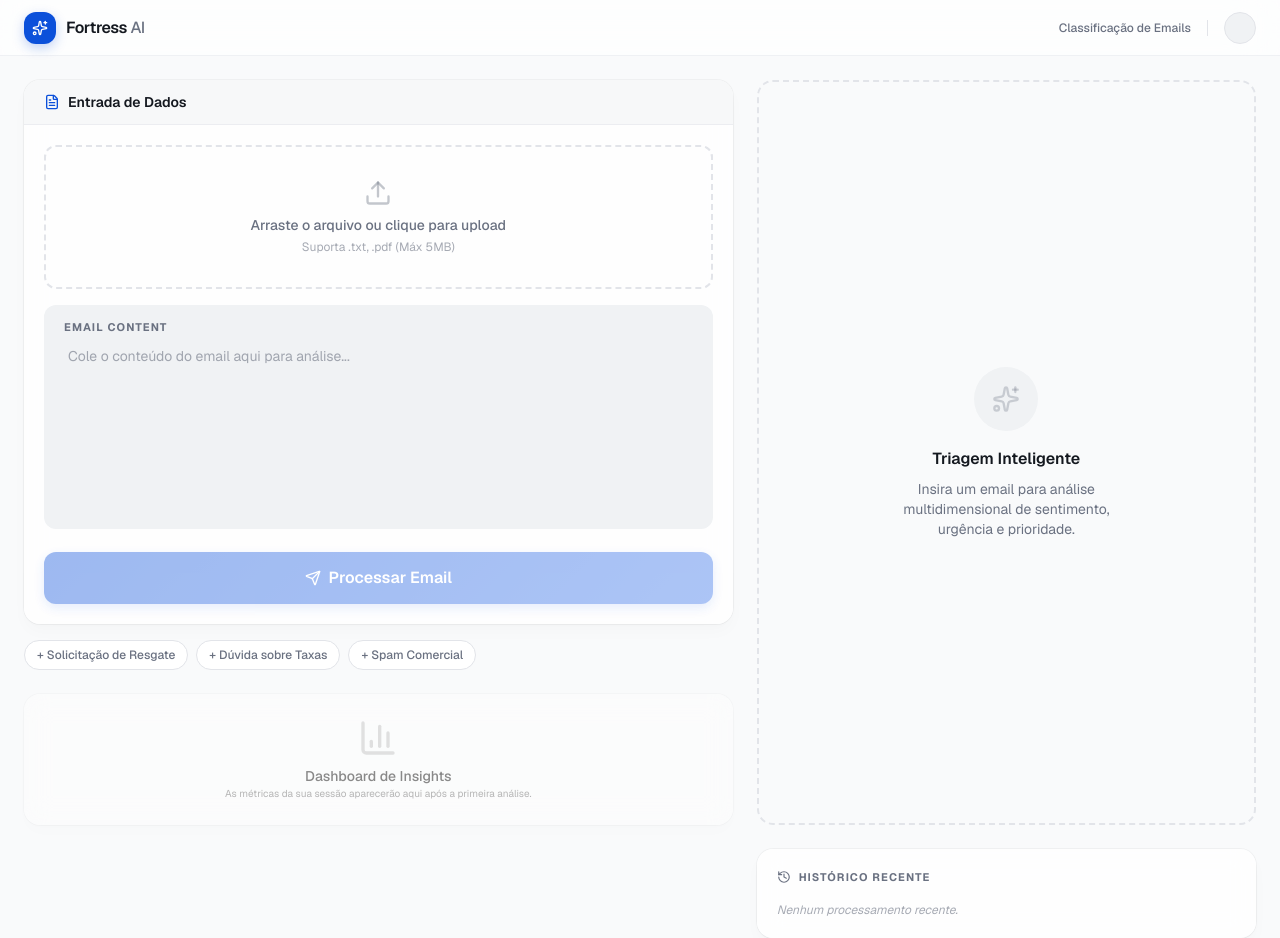
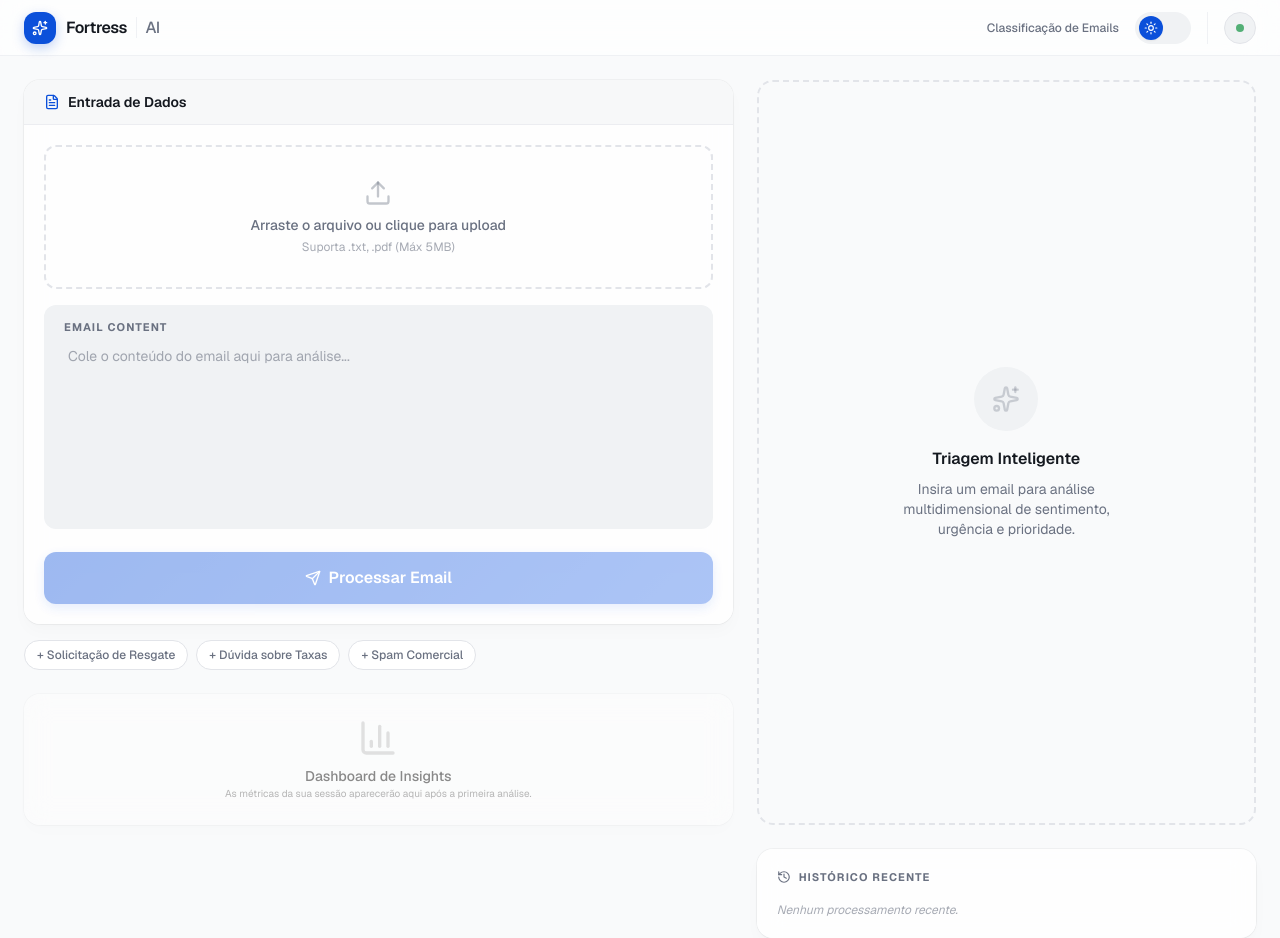
Before and after one commit to thomasleick/email-harmony-web, a Next.js app: page / in a window 1280 px wide. Built offline with nearby package versions, Linux system fonts and the light colour scheme.

Commit message:
feat: final wow factor - dark mode + animated theme toggle

```diff
--- a/src/app/globals.css
+++ b/src/app/globals.css
@@ -163,12 +163,22 @@
   .badge-produtivo {
     @apply inline-flex items-center gap-1.5 px-3 py-1 rounded-full text-xs font-bold border;
     background: hsl(var(--success) / 0.08);
-    color: hsl(142 70% 28%);
+    color: hsl(142 70% 32%);
     border-color: hsl(var(--success) / 0.15);
+  }
+
+  .dark .badge-produtivo {
+    background: hsl(var(--success) / 0.15);
+    color: hsl(142 80% 65%);
+    border-color: hsl(var(--success) / 0.3);
   }
 
   .badge-improdutivo {
     @apply inline-flex items-center gap-1.5 px-3 py-1 rounded-full text-xs font-bold bg-secondary text-muted-foreground border border-border;
+  }
+
+  .dark .badge-improdutivo {
+    @apply bg-secondary/50 text-muted-foreground/80 border-border/50;
   }
 
   .upload-zone {
--- a/src/app/layout.tsx
+++ b/src/app/layout.tsx
@@ -1,6 +1,8 @@
 import type { Metadata } from "next";
 import { Geist, Geist_Mono } from "next/font/google";
 import "./globals.css";
+
+import { ThemeProvider } from "@/features/theme/components/ThemeProvider";
 
 const geistSans = Geist({
   variable: "--font-geist-sans",
@@ -27,7 +29,9 @@ export default function RootLayout({
       <body
         className={`${geistSans.variable} ${geistMono.variable} antialiased`}
       >
-        {children}
+        <ThemeProvider>
+          {children}
+        </ThemeProvider>
       </body>
     </html>
   );
--- a/src/components/layout/Navbar.tsx
+++ b/src/components/layout/Navbar.tsx
@@ -1,4 +1,5 @@
 import { Sparkles } from 'lucide-react';
+import { ThemeToggle } from '@/features/theme/components/ThemeToggle';
 
 export function Navbar() {
   return (
@@ -11,15 +12,22 @@ export function Navbar() {
           <Sparkles className="text-primary-foreground w-4 h-4" />
         </div>
         <span className="font-semibold tracking-tight text-foreground">
-          Fortress <span className="text-muted-foreground font-medium">AI</span>
+          Fortress <span className="text-muted-foreground font-medium border-l border-border/50 ml-1.5 pl-2">AI</span>
         </span>
       </div>
       <div className="flex items-center gap-4">
-        <span className="text-xs font-medium text-muted-foreground hidden sm:block">
-          Classificação de Emails
-        </span>
-        <div className="h-4 w-px bg-border hidden sm:block" />
-        <div className="w-8 h-8 rounded-full bg-secondary border border-border" />
+        <div className="hidden sm:flex items-center gap-4 border-r border-border/50 pr-4">
+          <span className="text-xs font-medium text-muted-foreground">
+            Classificação de Emails
+          </span>
+          <ThemeToggle />
+        </div>
+        <div className="sm:hidden">
+          <ThemeToggle />
+        </div>
+        <div className="w-8 h-8 rounded-full bg-secondary border border-border flex items-center justify-center">
+            <div className="w-2 h-2 rounded-full bg-success animate-pulse" />
+        </div>
       </div>
     </nav>
   );
--- /dev/null
+++ b/src/features/theme/components/ThemeProvider.tsx
@@ -0,0 +1,30 @@
+'use client';
+
+import { useEffect, useState } from 'react';
+import { useThemeStore } from '../store/useThemeStore';
+
+export function ThemeProvider({ children }: { children: React.ReactNode }) {
+  const isDarkMode = useThemeStore((state) => state.isDarkMode);
+  const [mounted, setMounted] = useState(false);
+
+  // Evitar hidratação mismatch (Zustand persist + SSR)
+  useEffect(() => {
+    setMounted(true);
+  }, []);
+
+  useEffect(() => {
+    if (!mounted) return;
+
+    if (isDarkMode) {
+      document.documentElement.classList.add('dark');
+    } else {
+      document.documentElement.classList.remove('dark');
+    }
+  }, [isDarkMode, mounted]);
+
+  if (!mounted) {
+    return <div className="invisible">{children}</div>;
+  }
+
+  return <>{children}</>;
+}
--- /dev/null
+++ b/src/features/theme/components/ThemeToggle.tsx
@@ -0,0 +1,35 @@
+'use client';
+
+import { motion } from 'framer-motion';
+import { Sun, Moon } from 'lucide-react';
+import { useThemeStore } from '../store/useThemeStore';
+
+export function ThemeToggle() {
+  const { isDarkMode, toggleTheme } = useThemeStore();
+
+  return (
+    <button
+      onClick={toggleTheme}
+      className="relative flex h-8 w-14 cursor-pointer items-center rounded-full bg-secondary px-1 transition-colors hover:bg-muted-foreground/10 focus:outline-none"
+      aria-label="Toggle theme"
+    >
+      <motion.div
+        className="flex h-6 w-6 items-center justify-center rounded-full bg-primary shadow-sm"
+        animate={{
+          x: isDarkMode ? 24 : 0,
+        }}
+        transition={{
+          type: 'spring',
+          stiffness: 500,
+          damping: 30,
+        }}
+      >
+        {isDarkMode ? (
+          <Moon className="h-3.5 w-3.5 text-primary-foreground" />
+        ) : (
+          <Sun className="h-3.5 w-3.5 text-primary-foreground" />
+        )}
+      </motion.div>
+    </button>
+  );
+}
--- /dev/null
+++ b/src/features/theme/store/useThemeStore.ts
@@ -0,0 +1,19 @@
+import { create } from 'zustand';
+import { persist } from 'zustand/middleware';
+
+interface ThemeState {
+  isDarkMode: boolean;
+  toggleTheme: () => void;
+}
+
+export const useThemeStore = create<ThemeState>()(
+  persist(
+    (set) => ({
+      isDarkMode: false,
+      toggleTheme: () => set((state) => ({ isDarkMode: !state.isDarkMode })),
+    }),
+    {
+      name: 'email-harmony-theme',
+    }
+  )
+);
```
